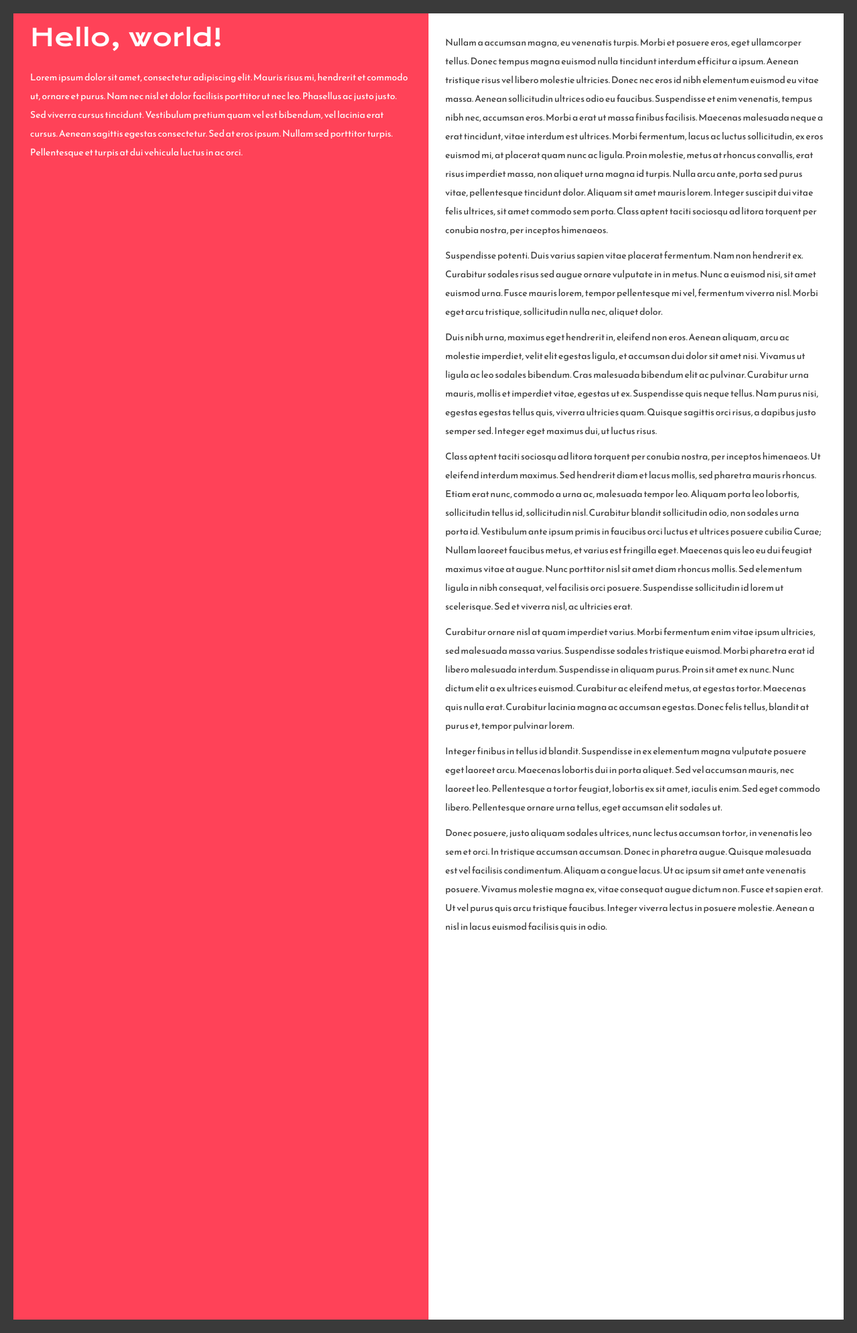
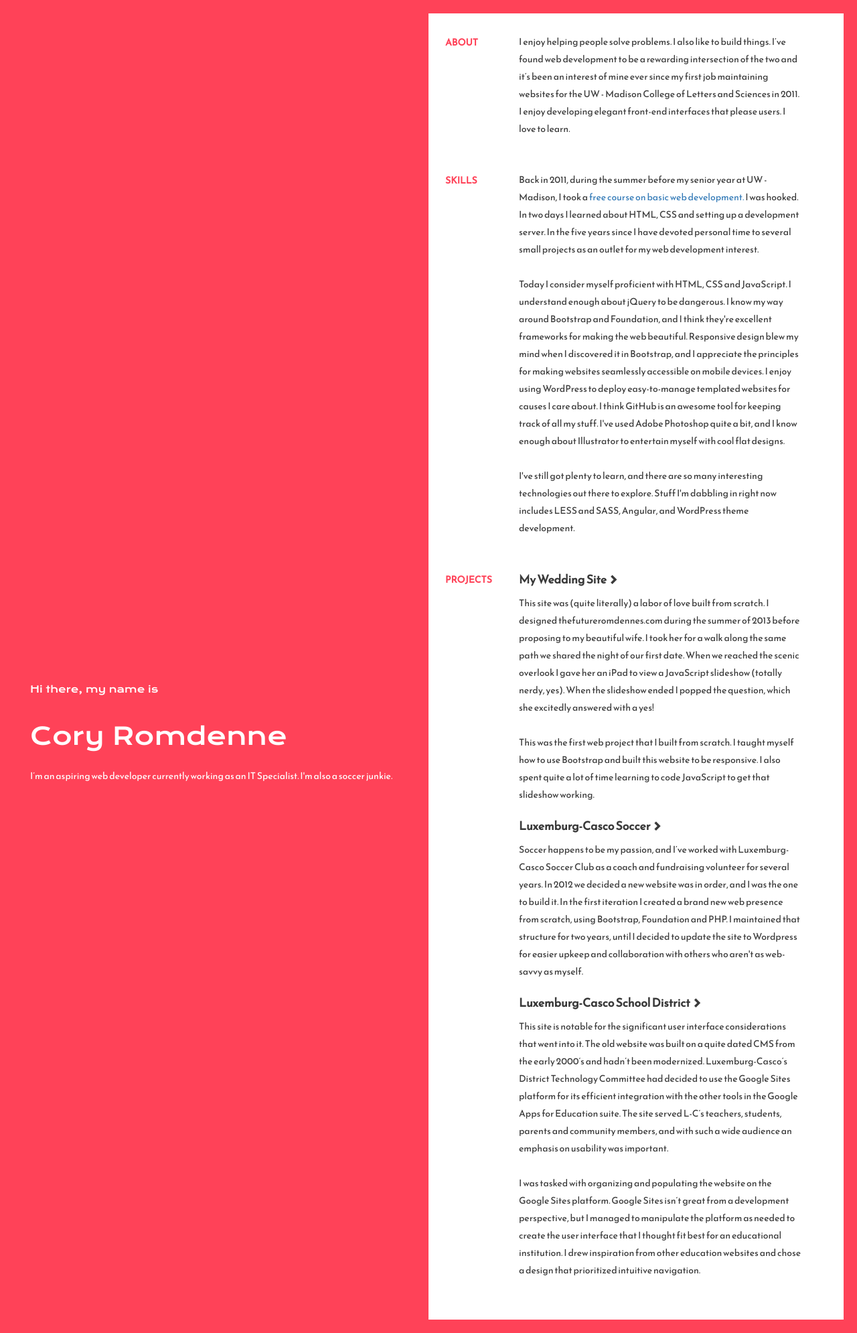
Before and after one commit to cromdenne/Personal-Website, a PHP site: page / in a window 1280 px wide. Shown: the whole page at 67% size. Run offline with PHP 8.4, Linux system fonts and the light colour scheme.

Commit message:
Added blocks
Formatted right pane. Added blocks for about, skills and projects. Did
not style links or add effects.

```diff
--- a/css/two.css
+++ b/css/two.css
@@ -29,7 +29,7 @@ h1, h2, h3, h4, h5, h6 {
 	position: fixed;
 	display: block;
 	z-index: 1000;
-	background: #3a3a3a;
+	background: #ff4258;
 }
 
 #north {
@@ -71,14 +71,13 @@ h1, h2, h3, h4, h5, h6 {
     display: inline-block;
     position: relative;
     width: 100%;
+    margin-top: 10px;
     padding-left: 25px;
     padding-right: 50px;
     min-height: 490px;
     background-color: #ff4258;
     color: #ffffff;
-}
-
-@media (min-width: 768px) {
+} @media (min-width: 768px) {
     .pane-left {
         float: left;
         position: fixed;
@@ -95,9 +94,8 @@ h1, h2, h3, h4, h5, h6 {
     padding-left: 25px;
     padding-right: 50px;
     background-color: #ffffff;
-}
-
-@media (min-width: 768px) {
+    color: #3a3a3a;
+} @media (min-width: 768px) {
     .pane-right {
         float: right;
         position: fixed;
@@ -110,3 +108,112 @@ h1, h2, h3, h4, h5, h6 {
         overflow-x: hidden;
     }
 }
+
+/*===========================================================================*/
+/*  LEFT PANE                                                                */
+/*===========================================================================*/
+.left-info {
+
+} @media (min-width: 760px) {
+    .left-info {
+        position: relative;
+        top: 50%;
+    }
+}
+
+/*===========================================================================*/
+/*  RIGHT PANE                                                               */
+/*===========================================================================*/
+.about-tag, .skills-tag, .projects-tag {
+    color: #ff4258;
+    font-weight: bold;
+} @media (min-width: 1024px) {
+    .about-tag, .skills-tag, .projects-tag {
+        clear: both;
+        float: left;
+        width: 80px;
+        margin-right: 30px;
+    }
+}
+
+/*===========================================================================*/
+/*  RIGHT PANE - ABOUT                                                       */
+/*===========================================================================*/
+.about-text {
+    line-height: 26px;
+    margin-bottom: 50px;
+} @media (min-width: 1024px) {
+    .about-text {
+        float: left;
+        width: 75%;
+        max-width: 500px;
+    }
+}
+
+/* unused link effects
+.about-text a {
+    padding: 0 4px 2px 4px;
+    border-bottom: 2px solid #A3C0FC;
+    font-weight: 400;
+    transition: background-color 0.3s, border-color 0.3s;
+}
+
+.about-text a:hover {
+    background-color: #E9F0FF;
+    border-color: #1560FB;
+} */
+
+/*===========================================================================*/
+/*  RIGHT PANE - SKILLS                                                      */
+/*===========================================================================*/
+.skills-text {
+    line-height: 26px;
+    margin-bottom: 50px;
+} @media (min-width: 1024px) {
+    .skills-text {
+        float: left;
+        width: 75%;
+        max-width: 500px;
+    }
+}
+
+/*===========================================================================*/
+/*  RIGHT PANE - PROJECTS                                                    */
+/*===========================================================================*/
+.projects {
+    line-height: 26px;
+    margin-bottom: 25px;
+} @media (min-width: 1024px) {
+    .projects {
+        float: left;
+        width: 75%;
+        max-width: 500px;
+    }
+}
+
+.projects:last-child {
+    margin-bottom: 30px;
+}
+
+.project-title {
+    font-size: 1.25em;
+    font-weight: bold;
+    margin: 20px 0 10px 0;
+}
+
+.project-title:first-child {
+    margin-top: 0px;
+}
+
+.project-description {
+    margin: 0;
+    line-height: 26px;
+}
+
+.projects a {
+    color: #3a3a3a;
+}
+
+.projects a .glyphicon {
+    font-size: 0.85em;
+}
--- a/index.html
+++ b/index.html
@@ -32,29 +32,63 @@
 
         <div class="pane-left">
 
-            <h1>Hello, world!</h1>
+            <div class="left-info">
+                <h5>Hi there, my name is</h5>
+                <h1>Cory Romdenne</h1>
 
-            <p>Lorem ipsum dolor sit amet, consectetur adipiscing elit. Mauris risus mi, hendrerit et commodo ut, ornare et purus. Nam nec nisl et dolor facilisis porttitor ut nec leo. Phasellus ac justo justo. Sed viverra cursus tincidunt. Vestibulum pretium quam vel est bibendum, vel lacinia erat cursus. Aenean sagittis egestas consectetur. Sed at eros ipsum. Nullam sed porttitor turpis. Pellentesque et turpis at dui vehicula luctus in ac orci.</p>
+                <p>
+                    I’m an aspiring web developer currently working as an IT Specialist. I'm also a soccer junkie.
+                </p>
 
-        </div>
+            </div><!-- /.left-info -->
+
+        </div><!-- /.pane-left -->
 
         <div class="pane-right">
 
-            <p>Nullam a accumsan magna, eu venenatis turpis. Morbi et posuere eros, eget ullamcorper tellus. Donec tempus magna euismod nulla tincidunt interdum efficitur a ipsum. Aenean tristique risus vel libero molestie ultricies. Donec nec eros id nibh elementum euismod eu vitae massa. Aenean sollicitudin ultrices odio eu faucibus. Suspendisse et enim venenatis, tempus nibh nec, accumsan eros. Morbi a erat ut massa finibus facilisis. Maecenas malesuada neque a erat tincidunt, vitae interdum est ultrices. Morbi fermentum, lacus ac luctus sollicitudin, ex eros euismod mi, at placerat quam nunc ac ligula. Proin molestie, metus at rhoncus convallis, erat risus imperdiet massa, non aliquet urna magna id turpis. Nulla arcu ante, porta sed purus vitae, pellentesque tincidunt dolor. Aliquam sit amet mauris lorem. Integer suscipit dui vitae felis ultrices, sit amet commodo sem porta. Class aptent taciti sociosqu ad litora torquent per conubia nostra, per inceptos himenaeos.</p>
 
-            <p>Suspendisse potenti. Duis varius sapien vitae placerat fermentum. Nam non hendrerit ex. Curabitur sodales risus sed augue ornare vulputate in in metus. Nunc a euismod nisi, sit amet euismod urna. Fusce mauris lorem, tempor pellentesque mi vel, fermentum viverra nisl. Morbi eget arcu tristique, sollicitudin nulla nec, aliquet dolor.</p>
+            <div class="about-tag">ABOUT</div>
+            <p class="about-text">
+                I enjoy helping people solve problems. I also like to build things. I’ve found web development to be a rewarding intersection of the two and it’s been an interest of mine ever since my first job maintaining websites for the UW - Madison College of Letters and Sciences in 2011. I enjoy developing elegant front-end interfaces that please users. I love to learn.
+            </p><!-- /.about-text -->
 
-            <p>Duis nibh urna, maximus eget hendrerit in, eleifend non eros. Aenean aliquam, arcu ac molestie imperdiet, velit elit egestas ligula, et accumsan dui dolor sit amet nisi. Vivamus ut ligula ac leo sodales bibendum. Cras malesuada bibendum elit ac pulvinar. Curabitur urna mauris, mollis et imperdiet vitae, egestas ut ex. Suspendisse quis neque tellus. Nam purus nisi, egestas egestas tellus quis, viverra ultricies quam. Quisque sagittis orci risus, a dapibus justo semper sed. Integer eget maximus dui, ut luctus risus.</p>
+            <div class="skills-tag">SKILLS</div>
+            <p class="skills-text">
+                Back in 2011, during the summer before my senior year at UW - Madison, I took a <a href="https://sts.doit.wisc.edu/index.aspx" target="_blank">free course on basic web development.</a> I was hooked. In two days I learned about HTML, CSS and setting up a development server. In the five years since I have devoted personal time to several small projects as an outlet for my web development interest.
+                <br><br>
+                Today I consider myself proficient with HTML, CSS and JavaScript. I understand enough about jQuery to be dangerous. I know my way around Bootstrap and Foundation, and I think they're excellent frameworks for making the web beautiful. Responsive design blew my mind when I discovered it in Bootstrap, and I appreciate the principles for making websites seamlessly accessible on mobile devices. I enjoy using WordPress to deploy easy-to-manage templated websites for causes I care about. I think GitHub is an awesome tool for keeping track of all my stuff. I've used Adobe Photoshop quite a bit, and I know enough about Illustrator to entertain myself with cool flat designs.
+                <br><br>
+                I've still got plenty to learn, and there are so many interesting technologies out there to explore. Stuff I'm dabbling in right now includes LESS and SASS, Angular, and WordPress theme development.
+            </p><!-- /.skills-text -->
 
-            <p>Class aptent taciti sociosqu ad litora torquent per conubia nostra, per inceptos himenaeos. Ut eleifend interdum maximus. Sed hendrerit diam et lacus mollis, sed pharetra mauris rhoncus. Etiam erat nunc, commodo a urna ac, malesuada tempor leo. Aliquam porta leo lobortis, sollicitudin tellus id, sollicitudin nisl. Curabitur blandit sollicitudin odio, non sodales urna porta id. Vestibulum ante ipsum primis in faucibus orci luctus et ultrices posuere cubilia Curae; Nullam laoreet faucibus metus, et varius est fringilla eget. Maecenas quis leo eu dui feugiat maximus vitae at augue. Nunc porttitor nisl sit amet diam rhoncus mollis. Sed elementum ligula in nibh consequat, vel facilisis orci posuere. Suspendisse sollicitudin id lorem ut scelerisque. Sed et viverra nisl, ac ultricies erat.</p>
+            <div class="projects-tag">PROJECTS</div>
+            <div class="projects">
 
-            <p>Curabitur ornare nisl at quam imperdiet varius. Morbi fermentum enim vitae ipsum ultricies, sed malesuada massa varius. Suspendisse sodales tristique euismod. Morbi pharetra erat id libero malesuada interdum. Suspendisse in aliquam purus. Proin sit amet ex nunc. Nunc dictum elit a ex ultrices euismod. Curabitur ac eleifend metus, at egestas tortor. Maecenas quis nulla erat. Curabitur lacinia magna ac accumsan egestas. Donec felis tellus, blandit at purus et, tempor pulvinar lorem.</p>
+                <!-- TheFutureRomdennes.com -->
+                <p class="project-title"><a href="http://www.thefutureromdennes.com" target="_blank">My Wedding Site <span class="glyphicon glyphicon-chevron-right" aria-hidden="true"></span></a></p>
+                <p class="project-description">
+                    This site was (quite literally) a labor of love built from scratch. I designed thefutureromdennes.com during the summer of 2013 before proposing to my beautiful wife. I took her for a walk along the same path we shared the night of our first date. When we reached the scenic overlook I gave her an iPad to view a JavaScript slideshow (totally nerdy, yes). When the slideshow ended I popped the question, which she excitedly answered with a yes!
+                    <br><br>
+                    This was the first web project that I built from scratch. I taught myself how to use Bootstrap and built this website to be responsive. I also spent quite a lot of time learning to code JavaScript to get that slideshow working.
+                </p><!-- /.project-description -->
 
-            <p>Integer finibus in tellus id blandit. Suspendisse in ex elementum magna vulputate posuere eget laoreet arcu. Maecenas lobortis dui in porta aliquet. Sed vel accumsan mauris, nec laoreet leo. Pellentesque a tortor feugiat, lobortis ex sit amet, iaculis enim. Sed eget commodo libero. Pellentesque ornare urna tellus, eget accumsan elit sodales ut.</p>
+                <!-- LuxemburgCascoSoccer.com -->
+                <p class="project-title"><a href="http://www.luxemburgcascosoccer.com" target="_blank">Luxemburg-Casco Soccer  <span class="glyphicon glyphicon-chevron-right" aria-hidden="true"></span></a></p>
+                <p class="project-description">
+                    Soccer happens to be my passion, and I’ve worked with Luxemburg-Casco Soccer Club as a coach and fundraising volunteer for several years. In 2012 we decided a new website was in order, and I was the one to build it. In the first iteration I created a brand new web presence from scratch, using Bootstrap, Foundation and PHP. I maintained that structure for two years, until I decided to update the site to Wordpress for easier upkeep and collaboration with others who aren't as web-savvy as myself.
+                </p><!-- /.project-description -->
 
-            <p>Donec posuere, justo aliquam sodales ultrices, nunc lectus accumsan tortor, in venenatis leo sem et orci. In tristique accumsan accumsan. Donec in pharetra augue. Quisque malesuada est vel facilisis condimentum. Aliquam a congue lacus. Ut ac ipsum sit amet ante venenatis posuere. Vivamus molestie magna ex, vitae consequat augue dictum non. Fusce et sapien erat. Ut vel purus quis arcu tristique faucibus. Integer viverra lectus in posuere molestie. Aenean a nisl in lacus euismod facilisis quis in odio.</p>
+                <!-- luxcasco.k12.wi.us -->
+                <p class="project-title"><a href="http://www.luxcasco.k12.wi.us" target="_blank">Luxemburg-Casco School District  <span class="glyphicon glyphicon-chevron-right" aria-hidden="true"></span></a></p>
+                <p class="project-description">
+                    This site is notable for the significant user interface considerations that went into it. The old website was built on a quite dated CMS from the early 2000’s and hadn’t been modernized. Luxemburg-Casco’s District Technology Committee had decided to use the Google Sites platform for its efficient integration with the other tools in the Google Apps for Education suite. The site served L-C’s teachers, students, parents and community members, and with such a wide audience an emphasis on usability was important.
+                    <br><br>
+                    I was tasked with organizing and populating the website on the Google Sites platform. Google Sites isn’t great from a development perspective, but I managed to manipulate the platform as needed to create the user interface that I thought fit best for an educational institution. I drew inspiration from other education websites and chose a design that prioritized intuitive navigation.
+                </p><!-- /.project-description -->
 
-        </div>
+            </div><!-- /.projects -->
+
+        </div><!-- /.pane-right -->
 
     </body>
 
```
